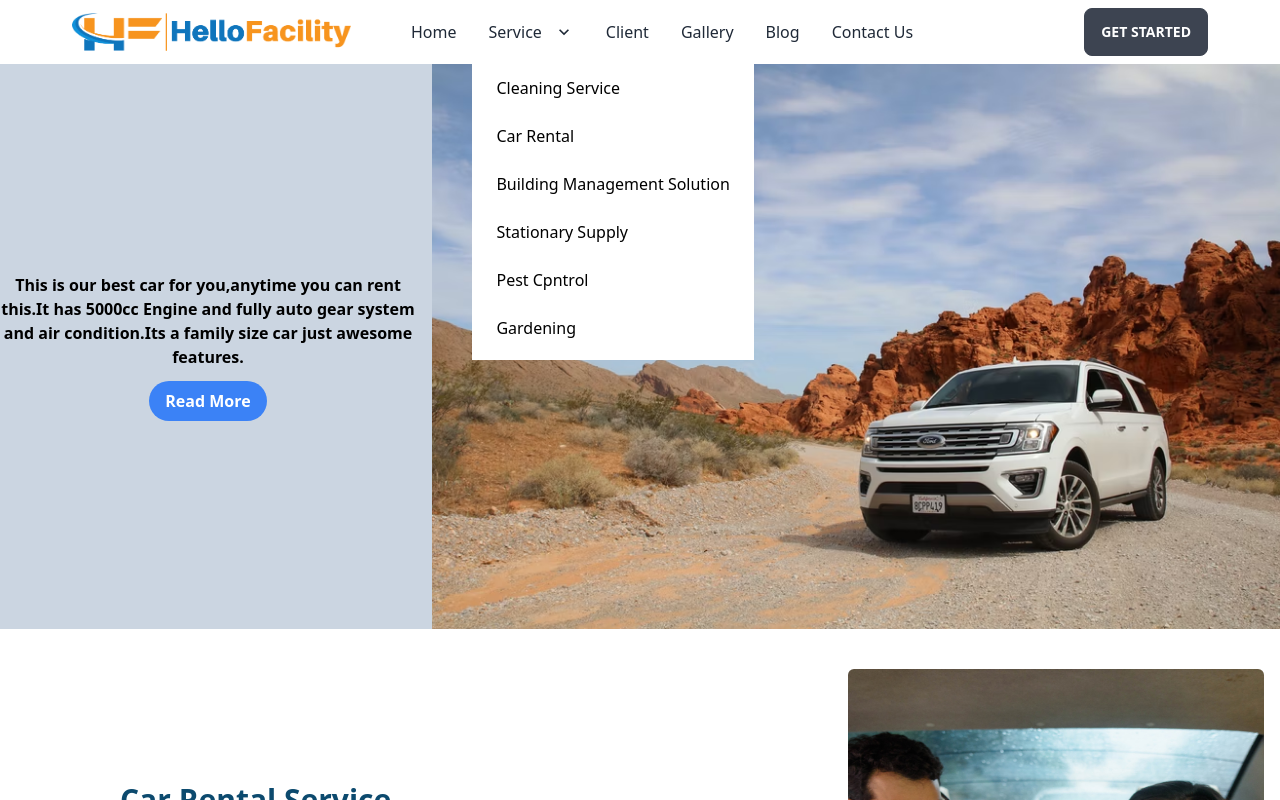
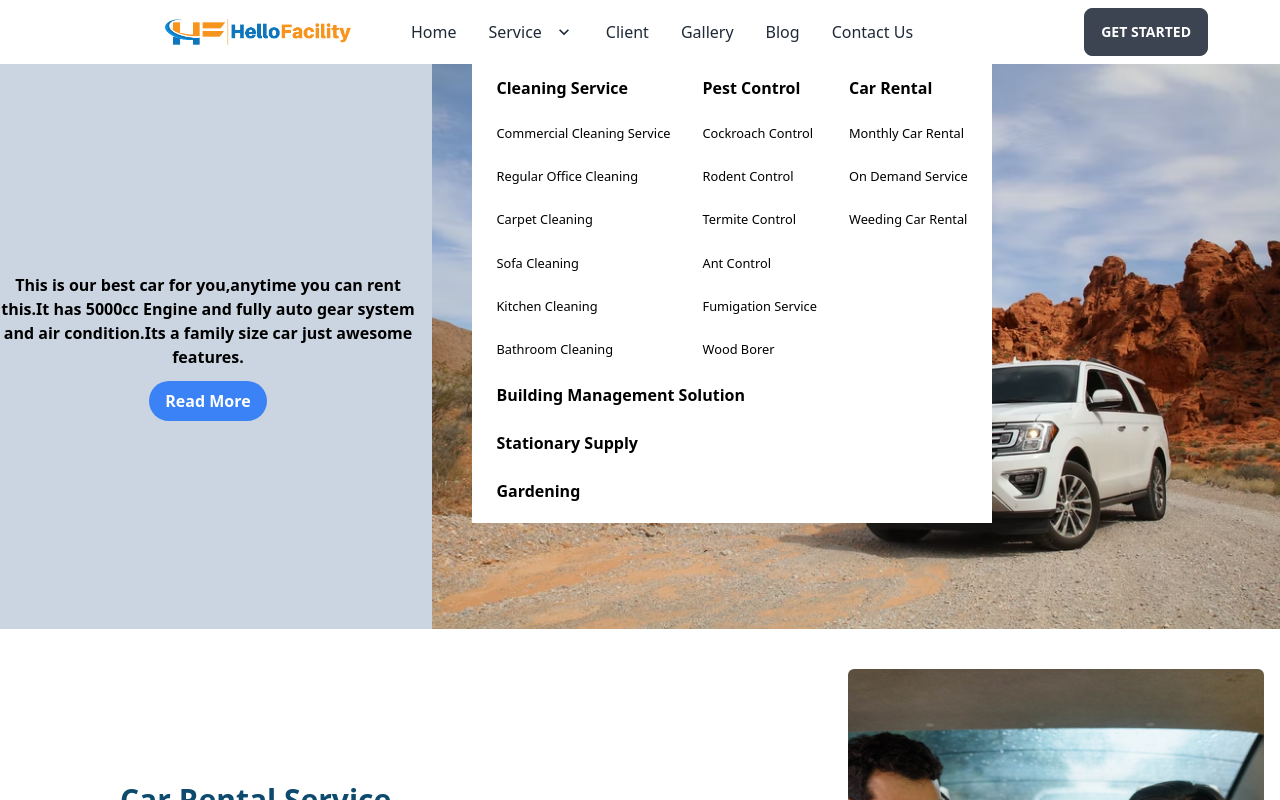
Before and after one commit to HelloFacility/Hello-Facility-Client-Site, a React (Create React App) app: page / in a window 1280 px wide. Both pictures are taken after a click on the link "Service". Shown: the top 800 px of the page. Built offline with nearby package versions, Linux system fonts and the light colour scheme.

Commit message:
responsive navbar added

```diff
--- a/src/Components/FontPage/Navbar/Navbar.js
+++ b/src/Components/FontPage/Navbar/Navbar.js
@@ -1,9 +1,10 @@
 import React from 'react';
+import { Link } from 'react-router-dom';
 import logo from '../../../Images/ColorLogo.png';
 
 const Navbar = () => {
     return (
-        <div className='mx-16 '>
+        <div className='lg:mx-16 '>
             <div className="navbar bg-base-100">
                 <div className="justify-between mr-11 navbar-start">
                     <div className="dropdown">
@@ -11,52 +12,116 @@ const Navbar = () => {
                             <svg xmlns="http://www.w3.org/2000/svg" className="w-5 h-5" fill="none" viewBox="0 0 24 24" stroke="currentColor"><path stroke-linecap="round" stroke-linejoin="round" stroke-width="2" d="M4 6h16M4 12h8m-8 6h16" /></svg>
                         </label>
                         <ul tabindex="0" className="p-2 mt-3 ml-6 shadow menu menu-compact dropdown-content bg-base-100 rounded-box w-52">
-                            <li><a>Home</a></li>
+                            <li><Link to='/'>Home</Link></li>
                             <li tabindex="0">
                                 <a className="justify-between">
                                     Service
                                     <svg className="fill-current" xmlns="http://www.w3.org/2000/svg" width="24" height="24" viewBox="0 0 24 24"><path d="M8.59,16.58L13.17,12L8.59,7.41L10,6L16,12L10,18L8.59,16.58Z" /></svg>
                                 </a>
-                                <ul className="p-2">
-                                    <li><a>Cleaning Service</a></li>
-                                    <li><a>Car Rental</a></li>
-                                    <li><a>Building Management Solution</a></li>
-                                    <li><a>Stationary Supply</a></li>
-                                    <li><a>Pest Cpntrol</a></li>
-                                    <li><a>Gardening</a></li>
+                                <ul className="text-black bg-white ">
+                                    <div >
+                                        <div>
+                                            <li>
+                                                <Link className='font-bold' to='/cleaningService'>Cleaning Service</Link>
+                                                <p><small>Commercial Cleaning Service</small></p>
+                                                <p><small>Regular Office Cleaning</small></p>
+                                                <p><small>Carpet Cleaning</small></p>
+                                                <p><small>Sofa Cleaning</small></p>
+                                                <p><small>Kitchen Cleaning</small></p>
+                                                <p><small>Bathroom Cleaning</small></p>
+                                            </li>
+                                        </div>
+                                        <div>
+                                            <li>
+                                                <Link className='font-bold' to='/pestControl'>Pest Control</Link>
+                                                <p><small>Cockroach Control</small></p>
+                                                <p><small>Rodent Control</small></p>
+                                                <p><small>Termite Control</small></p>
+                                                <p><small>Ant Control</small></p>
+                                                <p><small>Fumigation Service</small></p>
+                                                <p><small>Wood Borer</small></p>
+                                            </li>
+                                        </div>
+
+                                        <div>
+                                            <li>
+                                                <Link className='font-bold' to='/carRental' >Car Rental</Link>
+                                                <p><small>Monthly Car Rental</small></p>
+                                                <p><small>On Demand Service</small></p>
+                                                <p><small>Weeding Car Rental</small></p>
+                                            </li>
+                                        </div>
+
+                                    </div>
+                                    <li><Link className='font-bold' to='/buildingManagement'>Building Management Solution</Link></li>
+                                    <li><Link className='font-bold' to='/stationarySupply'>Stationary Supply</Link></li>
+                                    <li><Link className='font-bold' to='/gardening'>Gardening</Link></li>
                                 </ul>
+
+
                             </li>
-                            <li><a>Client</a></li>
-                            <li><a>Gallery</a></li>
-                            <li><a>Blog</a></li>
-                            <li><a>Contact Us</a></li>
+                            <li><Link to='/client'>Client</Link></li>
+                            <li><Link to='/gallery'>Gallery</Link></li>
+                            <li><Link to='/blog'>Blog</Link></li>
+                            <li><Link to='/contactUs'>Contact Us</Link></li>
                         </ul>
                     </div>
-                    <img className='' src={logo} alt="/" />
+                    <img className='w-2/3' src={logo} alt="/" />
                 </div>
                 <div className="hidden navbar-center lg:flex">
                     <ul className="p-0 menu menu-horizontal">
-                        <li><a>Home</a></li>
+                        <li><Link to='/'>Home</Link></li>
                         <li tabindex="0">
                             <a>
                                 Service
                                 <svg className="fill-current" xmlns="http://www.w3.org/2000/svg" width="20" height="20" viewBox="0 0 24 24"><path d="M7.41,8.58L12,13.17L16.59,8.58L18,10L12,16L6,10L7.41,8.58Z" /></svg>
                             </a>
-                            <ul className="p-2   bg-white text-black">
-                                <div className=''>
-                                    <li><a>Cleaning Service</a></li>
-                                    <li><a>Car Rental</a></li>
-                                    <li><a>Building Management Solution</a></li>
-                                    <li><a>Stationary Supply</a></li>
-                                    <li><a>Pest Cpntrol</a></li>
-                                    <li><a>Gardening</a></li>
+                            <ul className="p-2 text-black bg-white">
+                                <div className='flex '>
+                                    <div>
+                                        <li>
+                                            <Link className='font-bold' to='/cleaningService'>Cleaning Service</Link>
+                                            <p><small>Commercial Cleaning Service</small></p>
+                                            <p><small>Regular Office Cleaning</small></p>
+                                            <p><small>Carpet Cleaning</small></p>
+                                            <p><small>Sofa Cleaning</small></p>
+                                            <p><small>Kitchen Cleaning</small></p>
+                                            <p><small>Bathroom Cleaning</small></p>
+                                        </li>
+                                    </div>
+                                    <div>
+                                        <li>
+                                            <Link className='font-bold' to='/pestControl'>Pest Control</Link>
+                                            <p><small>Cockroach Control</small></p>
+                                            <p><small>Rodent Control</small></p>
+                                            <p><small>Termite Control</small></p>
+                                            <p><small>Ant Control</small></p>
+                                            <p><small>Fumigation Service</small></p>
+                                            <p><small>Wood Borer</small></p>
+                                        </li>
+                                    </div>
+
+                                    <div>
+                                        <li>
+                                            <Link className='font-bold' to='/carRental' >Car Rental</Link>
+                                            <p><small>Monthly Car Rental</small></p>
+                                            <p><small>On Demand Service</small></p>
+                                            <p><small>Weeding Car Rental</small></p>
+                                        </li>
+                                    </div>
+
                                 </div>
+                                <li><Link className='font-bold' to='/buildingManagement'>Building Management Solution</Link></li>
+                                <li><Link className='font-bold' to='/stationarySupply'>Stationary Supply</Link></li>
+                                <li><Link className='font-bold' to='/gardening'>Gardening</Link></li>
                             </ul>
+
+
                         </li>
-                        <li><a>Client</a></li>
-                        <li><a>Gallery</a></li>
-                        <li><a>Blog</a></li>
-                        <li><a>Contact Us</a></li>
+                        <li><Link to='/client'>Client</Link></li>
+                        <li><Link to='/gallery'>Gallery</Link></li>
+                        <li><Link to='/blog'>Blog</Link></li>
+                        <li><Link to='/contactUs'>Contact Us</Link></li>
                     </ul>
                 </div>
                 <div className="navbar-end">
```
